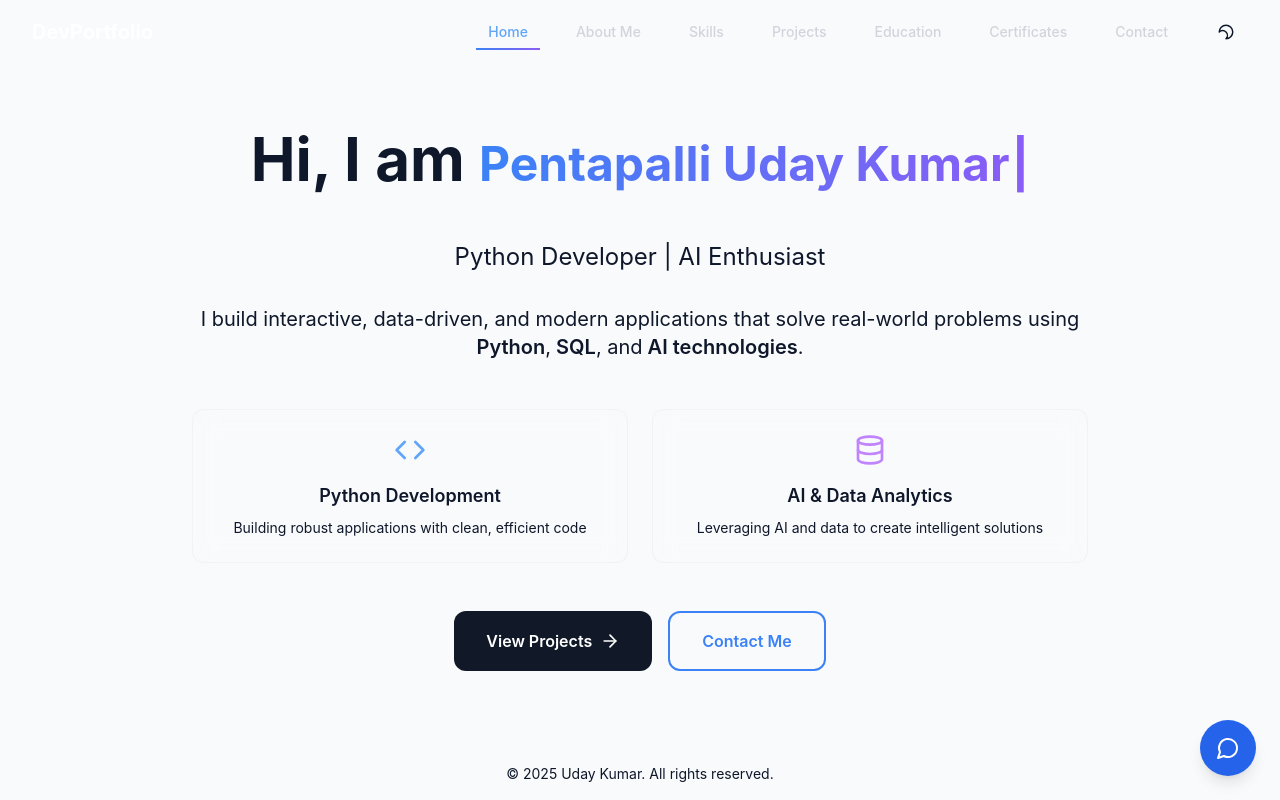
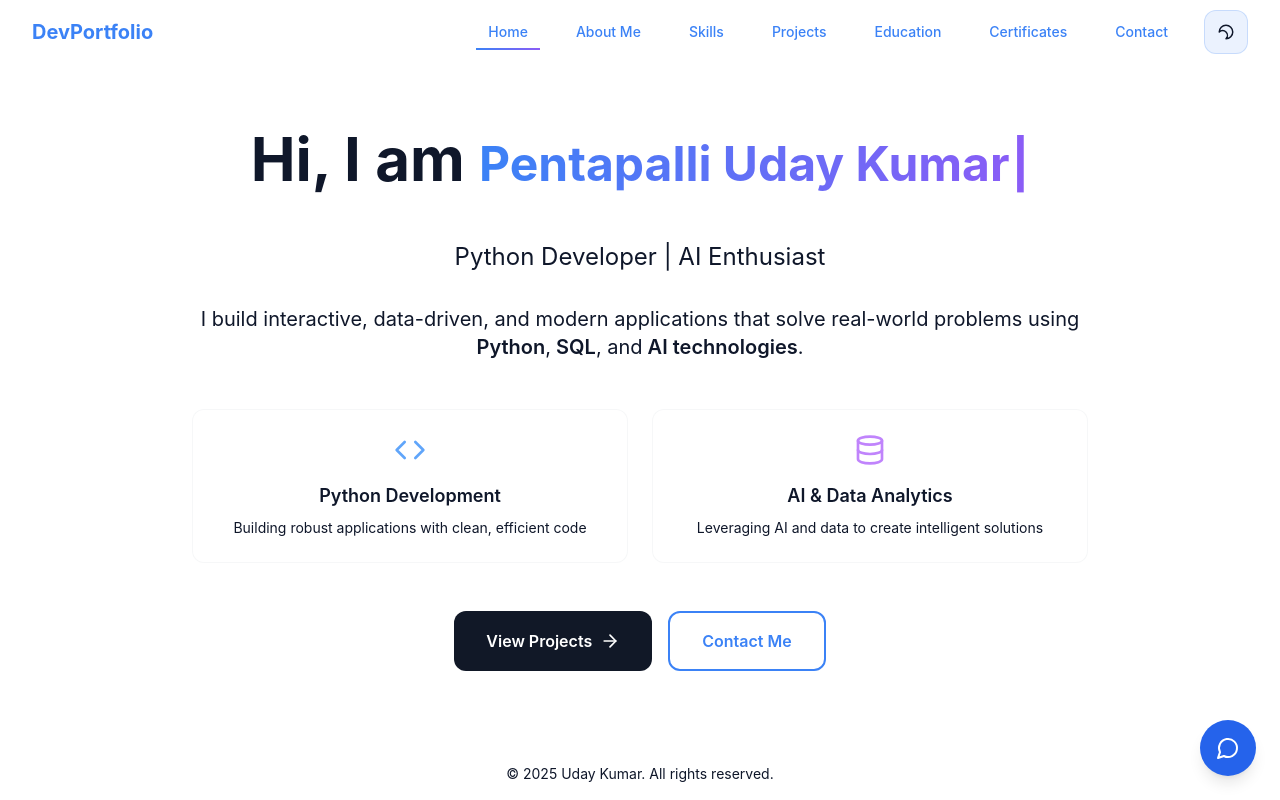
Before and after one commit to Uday-102004/UdayPortfolio, a React (Vite) app: page / in a window 1280 px wide. Built offline with nearby package versions, Linux system fonts and the light colour scheme.

Commit message:
Fix: Light mode background and navbar colors
Ensured light mode uses white background and blue navbar text for Home, About Me, Skills, Projects, Education, and Certificates.

```diff
--- a/src/App.tsx
+++ b/src/App.tsx
@@ -23,7 +23,7 @@ const App = () => (
       <Toaster />
       <Sonner />
       <BrowserRouter>
-        <div className="min-h-screen bg-slate-900">
+        <div className="min-h-screen bg-white dark:bg-slate-900 transition-colors duration-500">
           <Navbar />
           <Routes>
             <Route path="/" element={<Home />} />
--- a/src/components/Navbar.tsx
+++ b/src/components/Navbar.tsx
@@ -5,7 +5,7 @@ import { Menu, X, Sun, Moon } from 'lucide-react';
 
 const Navbar = () => {
   const [isOpen, setIsOpen] = useState(false);
-  const [darkMode, setDarkMode] = useState(false); // Changed default to false (light mode)
+  const [darkMode, setDarkMode] = useState(false);
   const [scrolled, setScrolled] = useState(false);
   const location = useLocation();
 
@@ -52,17 +52,24 @@ const Navbar = () => {
   return (
     <nav className={`fixed top-0 left-0 right-0 z-50 theme-transition ${
       scrolled
-        ? 'backdrop-blur-md shadow-lg border-b border-white/10'
+        ? 'backdrop-blur-md shadow-lg border-b border-white/10 dark:border-white/10'
         : 'bg-transparent'
     }`}
     style={{
-      background: scrolled ? 'rgba(var(--navy-blue), 0.9)' : 'transparent'
+      background: scrolled
+        ? darkMode
+          ? 'rgba(0, 31, 63, 0.9)'
+          : 'rgba(255, 255, 255, 0.9)'
+        : 'transparent'
     }}>
       <div className="max-w-7xl mx-auto px-4 sm:px-6 lg:px-8">
         <div className="flex items-center justify-between h-16">
           <Link
             to="/"
             className="text-xl font-bold text-white dark:text-white hover:text-blue-400 dark:hover:text-blue-400 transition-colors duration-200"
+            style={{
+              color: darkMode ? 'white' : '#3b82f6'
+            }}
           >
             DevPortfolio
           </Link>
@@ -76,8 +83,15 @@ const Navbar = () => {
                 className={`nav-link px-3 py-2 text-sm font-medium transition-all duration-200 hover:scale-105 ${
                   location.pathname === item.path
                     ? 'text-blue-400 dark:text-blue-400 active'
-                    : 'text-gray-300 dark:text-gray-300 hover:text-white dark:hover:text-white'
+                    : ''
                 }`}
+                style={{
+                  color: darkMode
+                    ? location.pathname === item.path
+                      ? '#60a5fa'
+                      : '#d1d5db'
+                    : '#3b82f6'
+                }}
               >
                 {item.name}
               </Link>
@@ -86,7 +100,12 @@ const Navbar = () => {
             {/* Enhanced Dark/Light Mode Toggle */}
             <button
               onClick={toggleDarkMode}
-              className="relative p-3 rounded-xl text-gray-300 dark:text-gray-300 hover:text-white dark:hover:text-white bg-white/5 hover:bg-white/10 transition-all duration-200 hover:scale-110 border border-white/10 hover:border-white/20"
+              className="relative p-3 rounded-xl transition-all duration-200 hover:scale-110 border"
+              style={{
+                color: darkMode ? '#d1d5db' : '#3b82f6',
+                backgroundColor: darkMode ? 'rgba(255, 255, 255, 0.05)' : 'rgba(59, 130, 246, 0.1)',
+                borderColor: darkMode ? 'rgba(255, 255, 255, 0.1)' : 'rgba(59, 130, 246, 0.2)'
+              }}
               title={darkMode ? 'Switch to Light Mode' : 'Switch to Dark Mode'}
             >
               <div className="relative">
@@ -103,14 +122,21 @@ const Navbar = () => {
           <div className="md:hidden flex items-center space-x-2">
             <button
               onClick={toggleDarkMode}
-              className="p-2 rounded-lg text-gray-300 dark:text-gray-300 hover:text-white dark:hover:text-white bg-white/5 hover:bg-white/10 transition-all duration-200"
+              className="p-2 rounded-lg transition-all duration-200"
+              style={{
+                color: darkMode ? '#d1d5db' : '#3b82f6',
+                backgroundColor: darkMode ? 'rgba(255, 255, 255, 0.05)' : 'rgba(59, 130, 246, 0.1)'
+              }}
               title={darkMode ? 'Switch to Light Mode' : 'Switch to Dark Mode'}
             >
               {darkMode ? <Sun size={18} /> : <Moon size={18} />}
             </button>
             <button
               onClick={() => setIsOpen(!isOpen)}
-              className="text-gray-300 dark:text-gray-300 hover:text-white dark:hover:text-white p-2 transition-colors duration-200"
+              className="p-2 transition-colors duration-200"
+              style={{
+                color: darkMode ? '#d1d5db' : '#3b82f6'
+              }}
             >
               {isOpen ? <X size={24} /> : <Menu size={24} />}
             </button>
@@ -119,7 +145,13 @@ const Navbar = () => {
 
         {/* Mobile Navigation */}
         {isOpen && (
-          <div className="md:hidden backdrop-blur-md animate-fade-in border-t border-white/10" style={{ background: 'rgba(var(--navy-blue), 0.95)' }}>
+          <div
+            className="md:hidden backdrop-blur-md animate-fade-in border-t"
+            style={{
+              background: darkMode ? 'rgba(0, 31, 63, 0.95)' : 'rgba(255, 255, 255, 0.95)',
+              borderColor: darkMode ? 'rgba(255, 255, 255, 0.1)' : 'rgba(59, 130, 246, 0.2)'
+            }}
+          >
             <div className="px-2 pt-2 pb-3 space-y-1">
               {navItems.map((item) => (
                 <Link
@@ -128,9 +160,16 @@ const Navbar = () => {
                   onClick={() => setIsOpen(false)}
                   className={`block px-3 py-2 text-sm font-medium transition-all duration-200 rounded-lg ${
                     location.pathname === item.path
-                      ? 'text-blue-400 dark:text-blue-400 bg-white/10'
-                      : 'text-gray-300 dark:text-gray-300 hover:text-white dark:hover:text-white hover:bg-white/5'
+                      ? 'bg-white/10 dark:bg-white/10'
+                      : 'hover:bg-white/5 dark:hover:bg-white/5'
                   }`}
+                  style={{
+                    color: darkMode
+                      ? location.pathname === item.path
+                        ? '#60a5fa'
+                        : '#d1d5db'
+                      : '#3b82f6'
+                  }}
                 >
                   {item.name}
                 </Link>
--- a/src/index.css
+++ b/src/index.css
@@ -58,7 +58,7 @@
     --border: 226 232 240;
     --input: 226 232 240;
     --ring: 59 130 246;
-    --navy-blue: 248 250 252;
+    --navy-blue: 255 255 255; /* White background for light mode */
   }
 }
 
@@ -77,7 +77,7 @@
 
   /* Light mode body override */
   :root:not(.dark) body {
-    background: linear-gradient(135deg, #ffffff 0%, #f8fafc 100%);
+    background: #ffffff;
     color: #0f172a;
   }
 }
```
